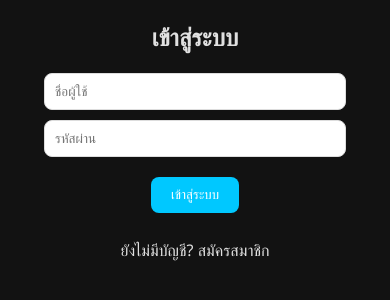
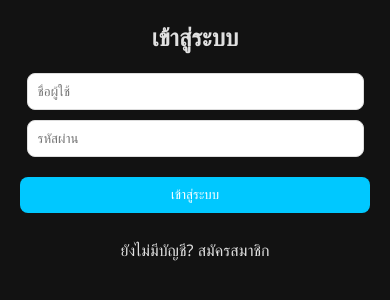
Before and after one commit to gardoffwhite/nagegacha, a React (Create React App) app: page / in a window 390 px wide. Shown: the top 300 px of the page. Built offline with nearby package versions, Linux system fonts and the light colour scheme.

Commit message:
Update App.css

```diff
--- a/src/App.css
+++ b/src/App.css
@@ -190,4 +190,22 @@
     width: 100%;
     margin-bottom: 20px;
   }
+
+  .history-table td,
+  .history-table th {
+    font-size: 12px;
+  }
+
+  .rolling-container {
+    width: 200px;
+    height: 50px;
+  }
+
+  .btn, .btn-gacha, .btn-logout {
+    width: 100%;
+  }
+
+  .input-field {
+    width: 90%;
+  }
 }
```
